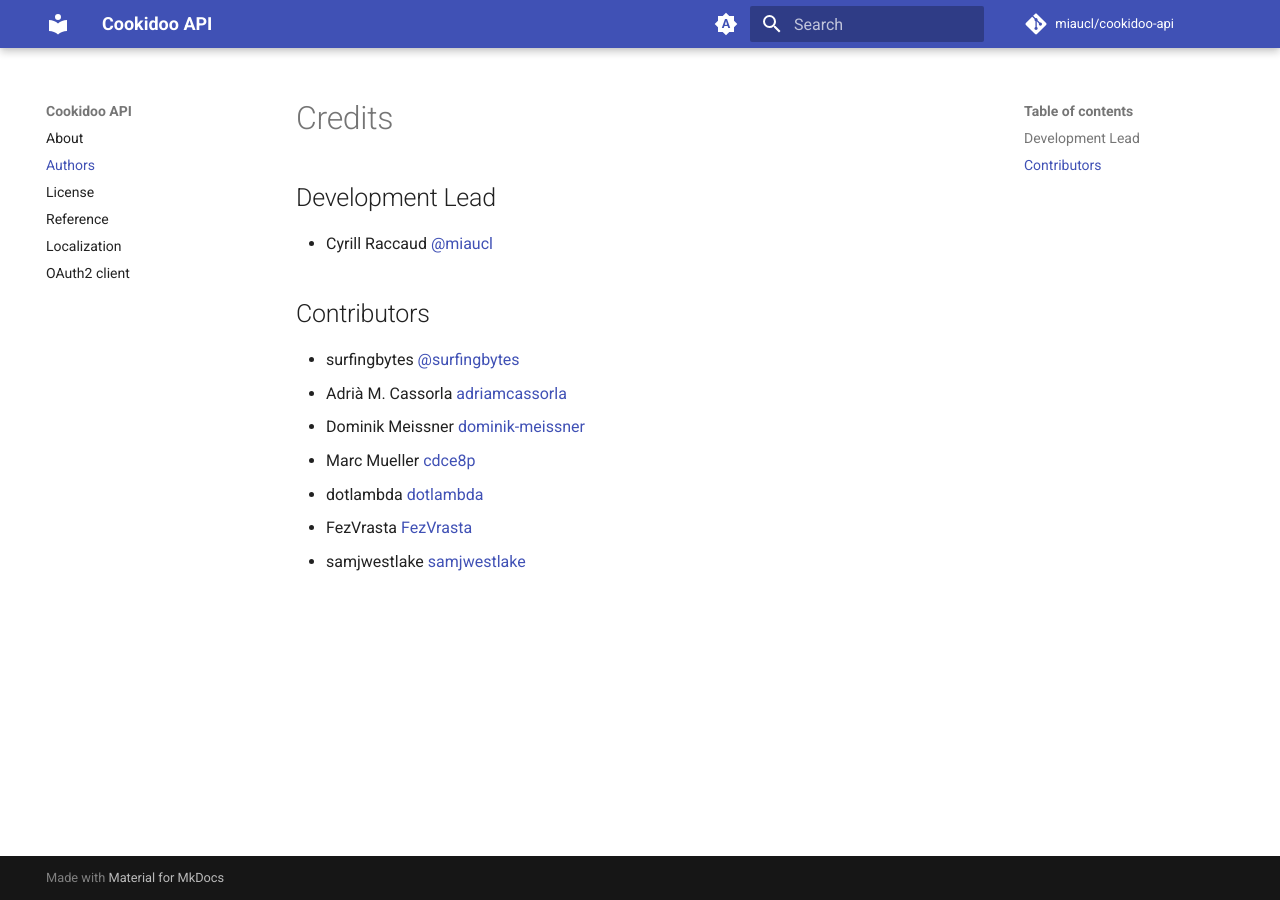
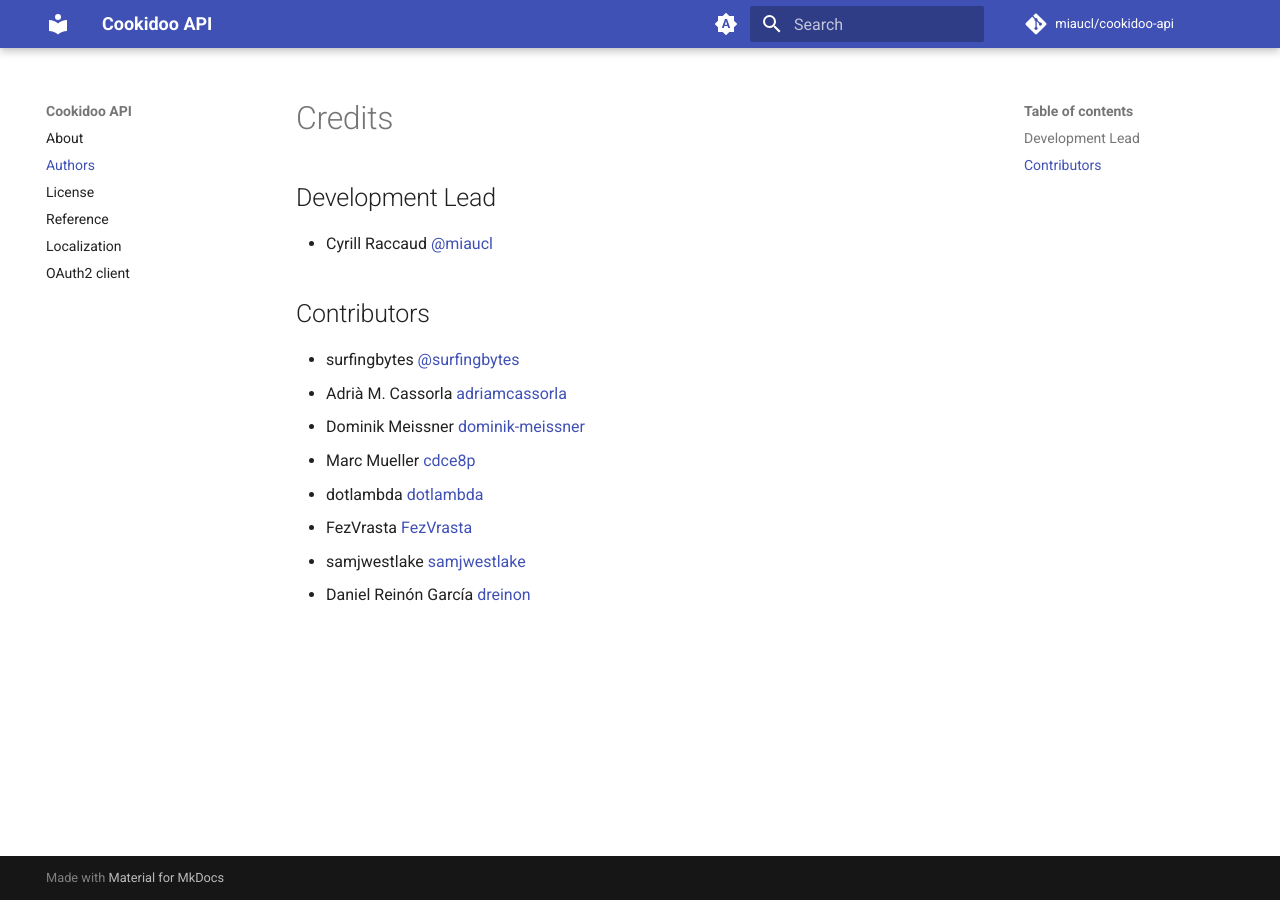
Before and after one commit to miaucl/cookidoo-api, an MkDocs documentation site: the page built from docs/authors.md, in a window 1280 px wide. Built offline with MkDocs 1.6.1 and Material for MkDocs 9.7.7, drawn with Linux system fonts in a browser that asks for light colours; comment, search, counter and statistics services are not loaded.

```diff
--- a/docs/authors.md
+++ b/docs/authors.md
@@ -13,3 +13,4 @@
 * dotlambda [dotlambda](https://github.com/dotlambda)
 * FezVrasta [FezVrasta](https://github.com/FezVrasta)
 * samjwestlake [samjwestlake](https://github.com/samjwestlake)
+* Daniel Reinón García [dreinon](https://github.com/dreinon)
```
Also changed, not shown: 1 other file.
